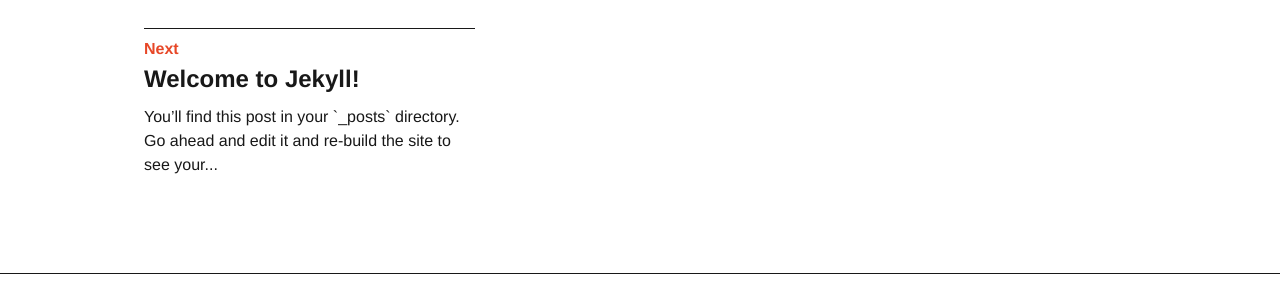
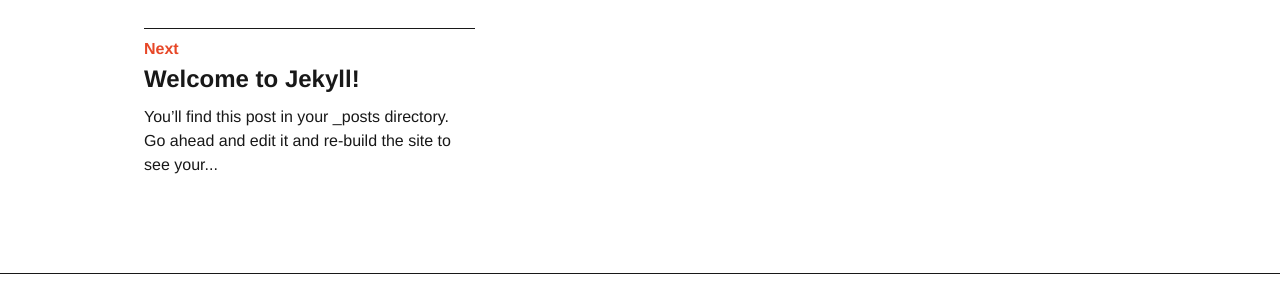
Before and after one commit to broccolini/swiss, a Jekyll site: the page built from _posts/2016-08-3-potatoes.md, in a window 1280 px wide and 900 px high, scrolled down 1931 px. Shown: the part 570-863 px from the top of the window. Built offline with Jekyll 4.4.1, drawn with Linux system fonts in a browser that asks for light colours; comment, search, counter and statistics services are not loaded.

Commit message:
prevent markdown link showing in next post excerpts

```diff
--- a/_includes/previous-next.html
+++ b/_includes/previous-next.html
@@ -15,7 +15,7 @@
     <a class="no-underline border-top-thin py-1 block" href="{{ page.next.url | prepend: full_base_url }}">
       <span class="h5 bold text-accent">Next</span>
       <p class="bold h3 link-primary mb-1">{{ page.next.title }}</p>
-      <p>{{ page.next.content | strip_html | truncatewords:20 }}</p>
+      <p>{{ page.next.content | markdownify | strip_html | truncatewords:20 }}</p>
     </a>
   </div>
 {% endif %}
--- a/_includes/previous-next_has-categories.html
+++ b/_includes/previous-next_has-categories.html
@@ -33,7 +33,7 @@
   <a class="no-underline border-top-thin py-1 block" href="{{ next_post.url | prepend: full_base_url }}">
     <span class="h5 bold text-accent">Next</span>
     <p class="bold h3 link-primary mb-1">{{ next_post.title }}</p>
-    <p>{{ page.next.content | strip_html | truncatewords:20 }}</p>
+    <p>{{ page.next.content | markdownify | strip_html | truncatewords:20 }}</p>
   </a>
 </div>
 {% endif %}
```
